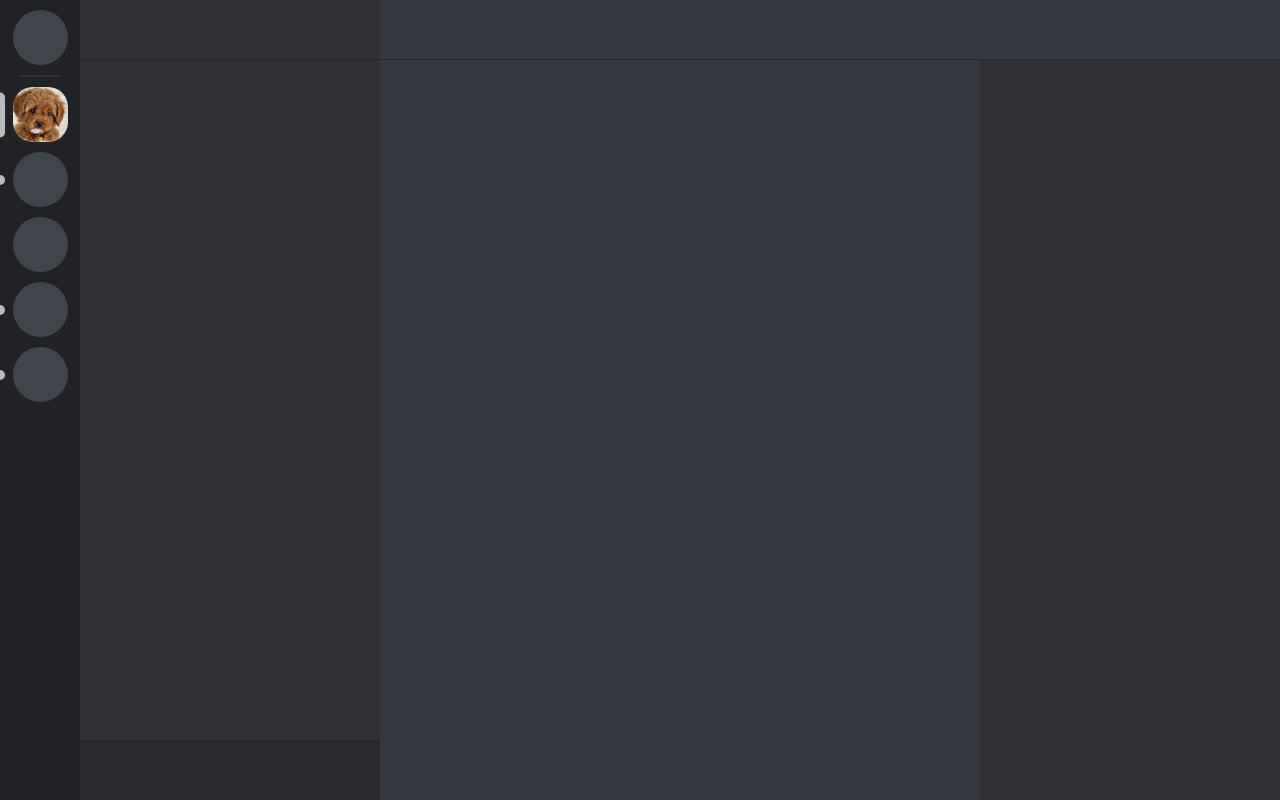
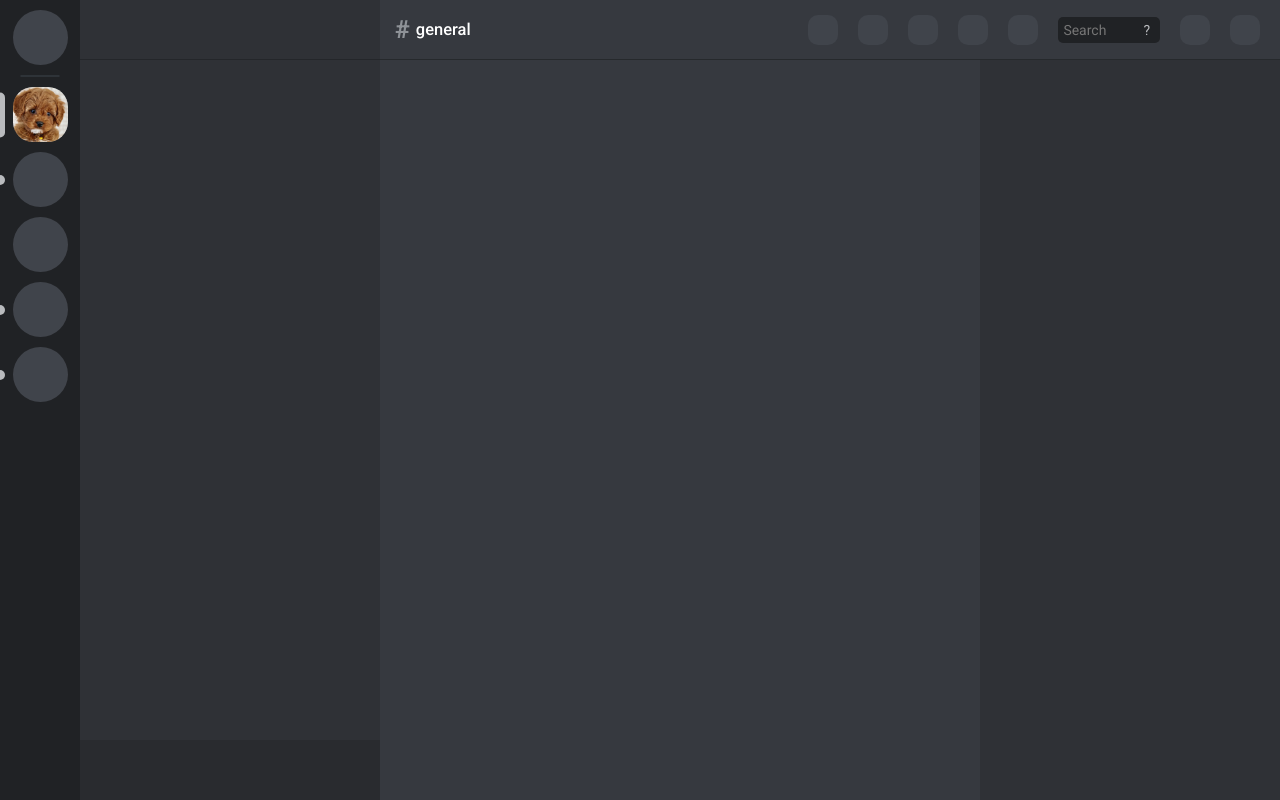
Before and after one commit to Rainh2001/rain-discord, a website: page index.html in a window 1280 px wide. Drawn offline with Linux system fonts and the light colour scheme.

Commit message:
Navbar v1 finished

```diff
--- a/index.html
+++ b/index.html
@@ -42,7 +42,23 @@
             </div>
 
             <div class="server__header"></div>
-            <nav class="navbar"></nav>
+
+            <nav class="navbar">
+                <span class="navbar__hash">#</span>
+                <p class="navbar__current-channel">general</p>
+                <div class="navbar__icon"></div>
+                <div class="navbar__icon"></div>
+                <div class="navbar__icon"></div>
+                <div class="navbar__icon"></div>
+                <div class="navbar__icon"></div>
+                <div class="navbar__search">
+                    <input type="text" placeholder="Search" class="navbar__search-input">
+                    <span>?</span>
+                </div>
+                <div class="navbar__icon"></div>
+                <div class="navbar__icon"></div>
+            </nav>
+
             <div class="server__channel-list"></div>
             <div class="server__text-chat"></div>
             <div class="server__member-list"></div>
--- a/sass/_layout.scss
+++ b/sass/_layout.scss
@@ -54,6 +54,62 @@
     background-color: var(--grey-dark-4);
     border-bottom: 1px solid var(--grey-dark-1-border);
     grid-column: 3 / -1;
+    display: flex;
+    align-items: center;
+
+    &__hash {
+        color: var(--grey-light-3);
+        font-weight: 700;
+        font-size: 2.5rem;
+        margin-right: .6rem;
+        margin-left: 1.5rem;
+    }
+
+    &__current-channel {
+        font-weight: 500;
+        font-size: 1.65rem;
+        margin-right: auto;
+        color: #fff;
+    }
+
+    &__icon {
+        width: 3rem;
+        height: 3rem;
+        background-color: var(--grey-light-1);
+        margin-right: 2rem;
+        border-radius: 1rem;
+    }
+
+    &__search {
+        display: flex;
+        justify-content: space-between;
+        margin-right: 2rem;
+        font-size: 1.4rem;
+        background-color: var(--grey-dark-1);
+        padding: 0.5rem;
+        border-radius: .5rem;
+        width: auto;
+        color: var(--grey-light-4);
+    }
+
+    &__search-input {
+        font-size: 1.4rem;
+        background-color: var(--grey-dark-1);
+        border: none;
+        outline: none;
+        width: 7.5rem;
+        color: var(--grey-light-4);
+        transition: all .3s;
+    }
+
+    &__search-input:focus {
+        width: 15rem;
+    }
+
+    &__search span {
+        padding: 0 .5rem;
+    }
+
 }
 
 .user-settings {
```
Also changed, not shown: css/style.css.
